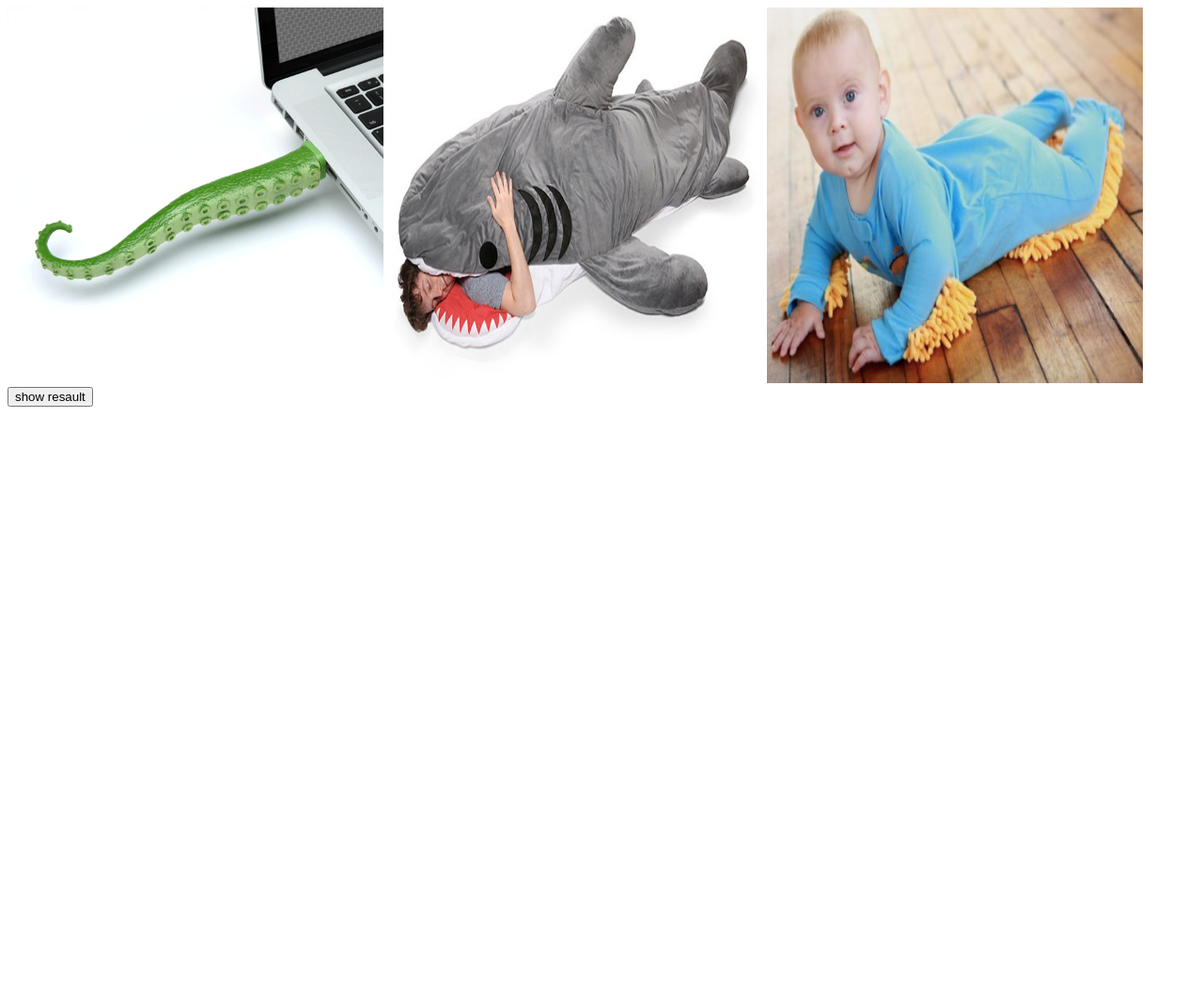
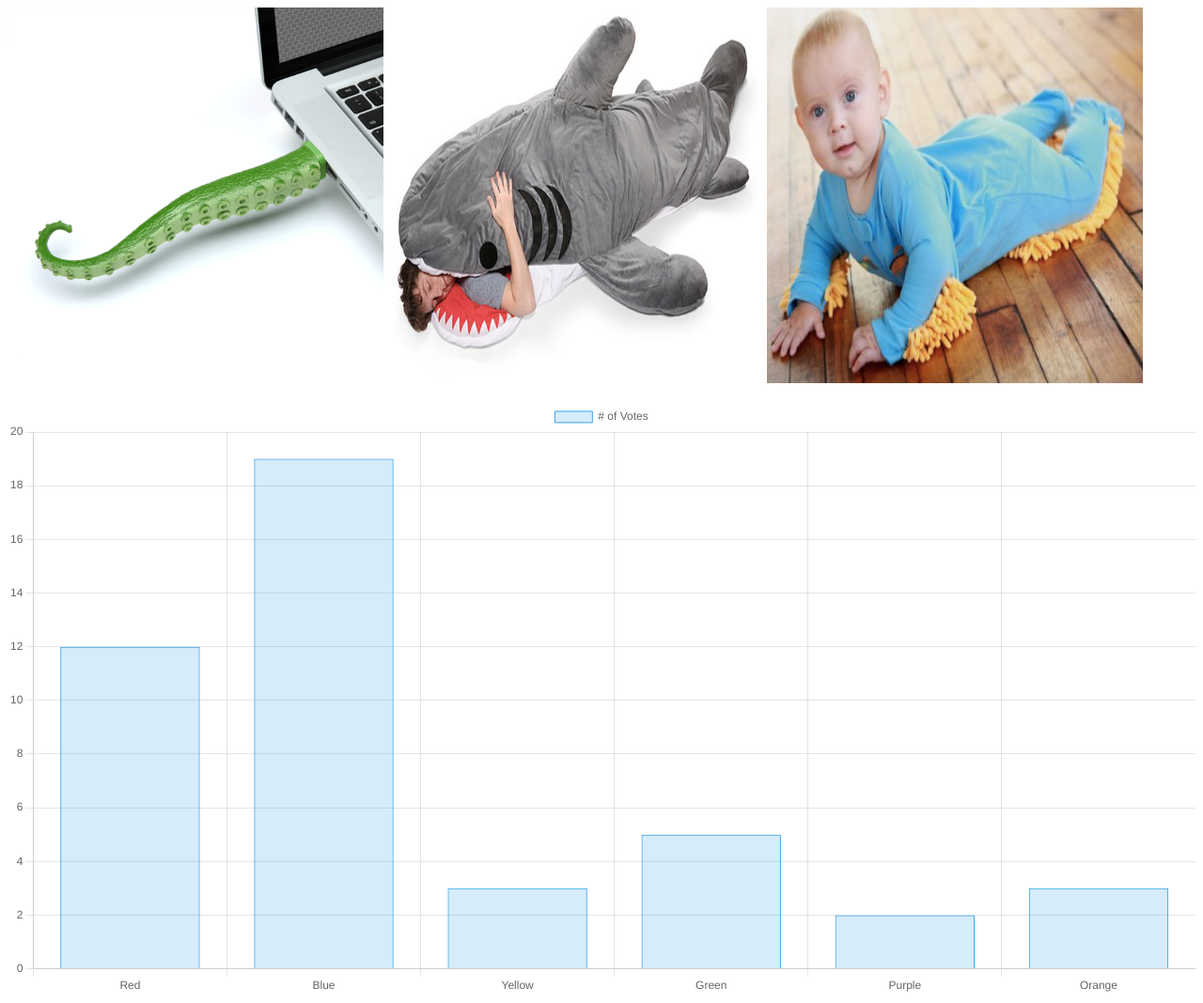
Before and after one commit to Mkhzoumi/buss-mall, a plain HTML site: page index.html in a window 1280 px wide. Shown: the whole page at 94% size. Before the commit the page ends 800 px from the top, so only its background shows below. Drawn offline with nearby package versions, Linux system fonts and the light colour scheme; files whose address does not match are found by name.

Commit message:
chart added

```diff
--- a/index.html
+++ b/index.html
@@ -19,18 +19,17 @@
         <img src="" alt="" id="thirdImg" width="400px" height="400px">
     </section>
 
-    <button id="button">show resault</button>
-
         <ul id="list">
 
         </ul>
+
+        <canvas id="myChart"></canvas>
 
     </main>
     <footer>
 
     </footer>
-
-
+    <script src="https://cdn.jsdelivr.net/npm/chart.js"></script>
     <script src="js/app.js"></script>
 </body>
 </html>
--- a/js/app.js
+++ b/js/app.js
@@ -4,7 +4,6 @@ let left = document.getElementById('firstImg');
 let middle = document.getElementById('secondImg');
 let right = document.getElementById('thirdImg');
 let container=document.getElementById('container');
-let button = document.getElementById('button');
 let count = 0;
 let maxCount = 25;
 let leftIndex ;
@@ -93,17 +92,33 @@ function clickHandle(event) {
   }else{
 
     container.removeEventListener('click',clickHandle);
-    button.addEventListener('click',resault);
+    let ul=document.getElementById('list');
+    for (let i = 0; i < allImg.length; i++) {
+      let li = document.createElement('li');
+      ul.appendChild(li);
+      li.textContent=`${allImg[i].name} has been shown ${allImg[i].itemShowNum} , and it has ${allImg[i].vote} votes`;
+    }
   }
 }
 
 
-function resault() {
-  let ul=document.getElementById('list');
-  for (let i = 0; i < allImg.length; i++) {
-    let li = document.createElement('li');
-    ul.appendChild(li);
-    li.textContent=`${allImg[i].name} has been shown ${allImg[i].itemShowNum} , and it has ${allImg[i].vote} votes`;
-  }
-  button.removeEventListener('click',resault);
-}
+
+
+let ctx = document.getElementById('myChart');
+let myChart = new Chart(ctx, {
+  type: 'bar',
+  data: {
+    labels: ['Red', 'Blue', 'Yellow', 'Green', 'Purple', 'Orange'],
+    datasets: [{
+      label: '# of Votes',
+      data: [12, 19, 3, 5, 2, 3],
+      backgroundColor: [
+        'rgba(54, 162, 235, 0.2)',
+      ],
+      borderColor: [
+        'rgba(54, 162, 235, 1)',
+      ],
+      borderWidth: 1
+    }]
+  },
+});
```
